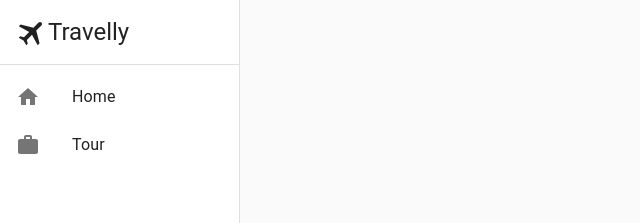
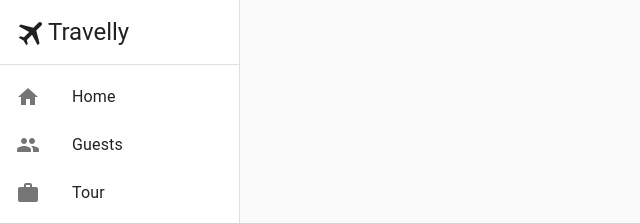
Before and after one commit to titancamp/travely-client, a React (Create React App) app: page / in a window 1280 px wide. Both pictures are taken after a click on the button "LOGIN TO USER AREA". Shown: the top 223 px of the page, without its empty margins (0-640 px from the left). Built offline with nearby package versions, Linux system fonts and the light colour scheme.

Commit message:
tour-manager merge fixes

```diff
--- /dev/null
+++ b/src/components/user/guest/guest.js
@@ -0,0 +1,6 @@
+import React from 'react';
+import Tourists from "./tourists/Tourists";
+
+export default function Tour() {
+    return <Tourists />;
+}
--- a/src/components/user/tour/tour.js
+++ b/src/components/user/tour/tour.js
@@ -1,14 +1,8 @@
 import React from "react";
-import Tourists from "./tourists/Tourists";
-
 import Button from "@material-ui/core/Button";
 import { DataGrid } from '@material-ui/data-grid';
 import { TOUR_ROWS, TOUR_COLUMNS } from './utils/constants';
 import CreateTour from "./create-tour/CreateTour";
-
-// export default function Tour() {
-//   return <Tourists />;
-// }
 
 export default class Tour extends React.Component {
   constructor(props) {
--- a/src/components/user/user.js
+++ b/src/components/user/user.js
@@ -1,8 +1,10 @@
 import React from "react";
 import HomeIcon from "@material-ui/icons/Home";
 import WorkIcon from "@material-ui/icons/Work";
+import GroupIcon from "@material-ui/icons/Group";
 import Home from "./home/home";
 import Tour from "./tour/tour";
+import Guest from "./guest/guest";
 import { Sidebar } from "../common/sidebar";
 import { ContentArea } from "../common/content-area";
 
@@ -12,6 +14,12 @@ const pages = [
     path: "/user/home",
     icon: <HomeIcon />,
     component: Home,
+  },
+  {
+    title: "Guests",
+    path: "/user/guest",
+    icon: <GroupIcon />,
+    component: Guest,
   },
   {
     title: "Tour",
```
Also changed, not shown: src/components/user/guest/tourists/TouristForm.js (renamed from src/components/user/tour/tourists/TouristForm.js), src/components/user/guest/tourists/Tourists.js (renamed from src/components/user/tour/tourists/Tourists.js), src/components/user/guest/tourists/component/ConfirmDialog.js (renamed from src/components/user/tour/tourists/component/ConfirmDialog.js), src/components/user/guest/tourists/component/DateFormats.js (renamed from src/components/user/tour/tourists/component/DateFormats.js), src/components/user/guest/tourists/component/DateMonthPicker.js (renamed from src/components/user/tour/tourists/component/DateMonthPicker.js), src/components/user/guest/tourists/component/Popup.js (renamed from src/components/user/tour/tourists/component/Popup.js), src/components/user/guest/tourists/service/TouristService.js (renamed from src/components/user/tour/tourists/service/TouristService.js), src/components/user/guest/tourists/service/utils/TouristServiceMockData.js (renamed from src/components/user/tour/tourists/service/utils/TouristServiceMockData.js), 2 other files (tests, documents, lock files or other folders).
